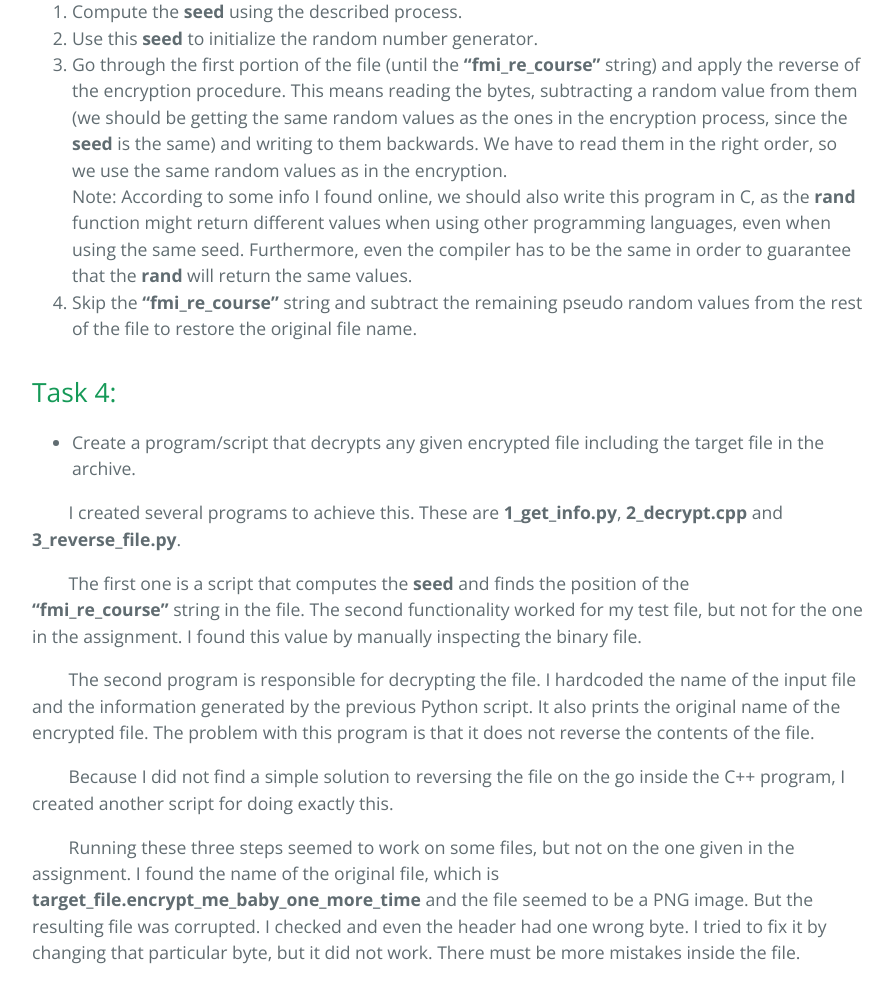
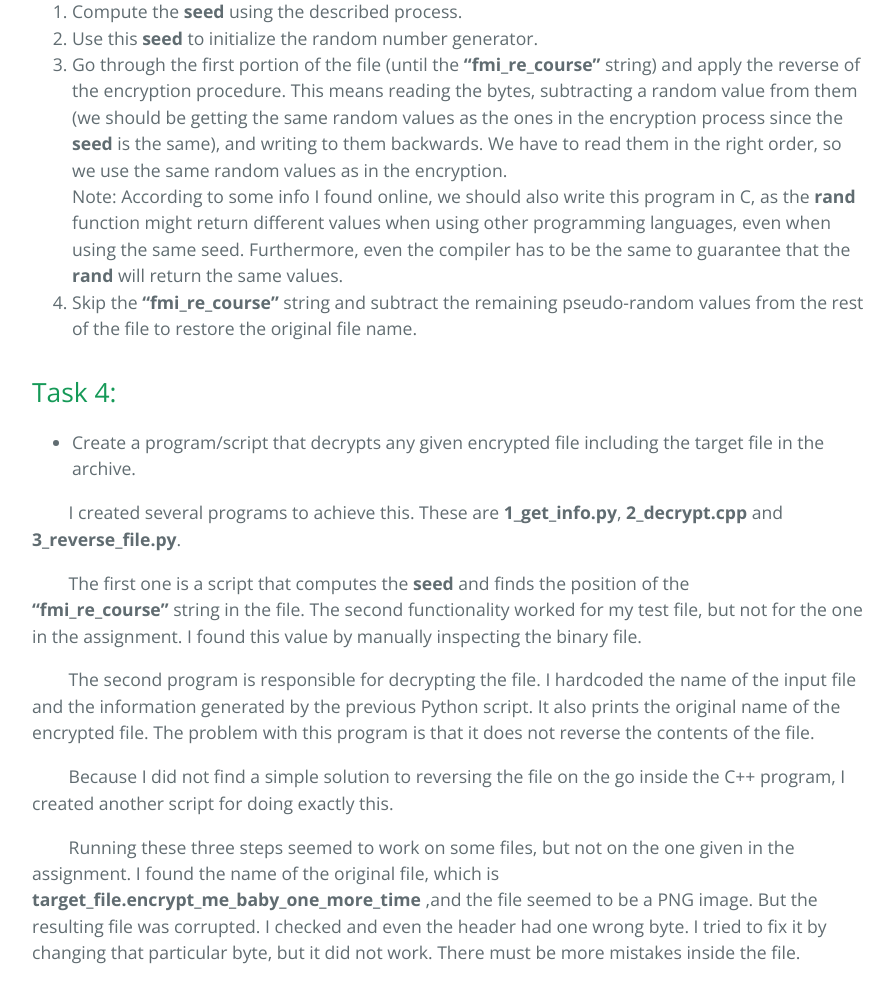
Before and after one commit to radudilirici/reverse-engineering, a Jekyll site: the page built from docs/index.html, in a window 1280 px wide and 1400 px high, scrolled down 11861 px. Shown: the part 208-1198 px from the top of the window, without its empty margins (192-1086 px from the left). Built offline with Jekyll 4.4.1, drawn with Linux system fonts in a browser that asks for light colours; some of the changed text lies outside the part shown.

Commit message:
Fix spelling problems

```diff
--- a/docs/index.html
+++ b/docs/index.html
@@ -25,7 +25,8 @@
 
 
   <p><span>&nbsp;&nbsp;&nbsp;&nbsp;&nbsp;&nbsp;&nbsp;&nbsp;In this
-      process I used </span><span class="c1">IDA Pro 7.0</span><span>&nbsp;on Windows 11 and </span><span class="c1">GNU
+      process, I used </span><span class="c1">IDA Pro 7.0</span><span>&nbsp;on Windows 11 and </span><span
+      class="c1">GNU
       gdb 13.1</span><span>&nbsp;on Kali Linux.</span></p>
 
   <h2><span>Task 1:</span></h2>
@@ -58,7 +59,7 @@
 
   <p><span>&nbsp;&nbsp;&nbsp;&nbsp;&nbsp;&nbsp;&nbsp;&nbsp;Entering </span><span class="c1">sub_401BA5
     </span><span>we see many variables
-      that are initialized. From the looks of it we can assume that this is actually a string. After transforming
+      that are initialized. From the looks of it, we can assume that this is actually a string. After transforming
       it to an array of characters it looks a little better, but the string itself doesn&rsquo;t have any
       meaning.</span></p>
   <p><span
@@ -68,7 +69,7 @@
         title=""></span></p>
   <p><span>&nbsp;&nbsp;&nbsp;&nbsp;&nbsp;&nbsp;&nbsp;&nbsp;One interesting function here is </span><span
       class="c1">sub_40152C </span><span>because the
-      rest of the method depends on its return value. At this point I also started using </span><span class="c1">gdb
+      rest of the method depends on its return value. At this point, I also started using </span><span class="c1">gdb
     </span><span>in a Linux environment and observed that this function always returned
     </span><span class="c1">0</span><span>&nbsp;and the program did nothing, or at least nothing
       noticeable.</span></p>
@@ -90,14 +91,14 @@
         alt="" src="images/image23.png"
         style="width: 550.50px; height: 539.95px; margin-left: 0.00px; margin-top: 0.00px; transform: rotate(0.00rad) translateZ(0px); -webkit-transform: rotate(0.00rad) translateZ(0px);"
         title=""></span></p>
-  <p><span>&nbsp;&nbsp;&nbsp;&nbsp;&nbsp;&nbsp;&nbsp;&nbsp;After some testing I confirmed
+  <p><span>&nbsp;&nbsp;&nbsp;&nbsp;&nbsp;&nbsp;&nbsp;&nbsp;After some testing, I confirmed
       that
-      this is actually the string that is checked to
+      this is the string that is checked to
       be a suffix for the file to be encrypted. I placed several such files that satisfy this condition on the
-      machine and noted that only the ones placed in the program&rsquo;s folder or in a nested folder were being
+      machine and noted that only the ones placed in the program&rsquo;s folder or a nested folder were being
       encrypted.</span></p>
 
-  <p><span>&nbsp;&nbsp;&nbsp;&nbsp;&nbsp;&nbsp;&nbsp;&nbsp;Analyzing the malware further I
+  <p><span>&nbsp;&nbsp;&nbsp;&nbsp;&nbsp;&nbsp;&nbsp;&nbsp;Further analyzing the malware I
       reached these conclusions:</span></p>
   <ul>
     <li class="li-bullet-0"><span>The function called by </span><span class="c1">main </span><span>(</span><span
@@ -171,7 +172,7 @@
       someone else, would not be a viable solution, as we&rsquo;d have to do this lots and lots of times. To
       counter this, I applied a patch to the binary and skipped the check altogether.</span></p>
   <p><span>&nbsp;&nbsp;&nbsp;&nbsp;&nbsp;&nbsp;&nbsp;&nbsp;The original program was going
-      through a loop 1000 times, but only checked for an
+      through a loop 1000 times but only checked for an
       external debugger only the first time. This was probably done to make it harder to bypass the mechanism
       dynamically.</span></p>
   <p><span
@@ -212,8 +213,8 @@
         title=""></span></p>
 
   <p><span>&nbsp;&nbsp;&nbsp;&nbsp;&nbsp;&nbsp;&nbsp;&nbsp;The encrypt_file method opens two files. One in
-      read mode and one in write mode. </span><span class="c1">IDA </span><span>used just one 128 bit variable for
-      both file names. These should be two separated strings, but </span><span class="c1">IDA </span><span>combined them
+      read mode and one in write mode. </span><span class="c1">IDA </span><span>used just one 128-bit variable for
+      both file names. These should be two separate strings, but </span><span class="c1">IDA </span><span>combined them
       because they were placed successively.</span></p>
   <p><span
       style="overflow: hidden; display: inline-block; margin: 0.00px 0.00px; border: 0.00px solid #000000; transform: rotate(0.00rad) translateZ(0px); -webkit-transform: rotate(0.00rad) translateZ(0px); width: 250.00px; height: 37.00px;"><img
@@ -226,7 +227,7 @@
         style="width: 601.70px; height: 94.67px; margin-left: 0.00px; margin-top: 0.00px; transform: rotate(0.00rad) translateZ(0px); -webkit-transform: rotate(0.00rad) translateZ(0px);"
         title=""></span></p>
 
-  <p><span>&nbsp;&nbsp;&nbsp;&nbsp;&nbsp;&nbsp;&nbsp;&nbsp;Although, it uses an array instead of
+  <p><span>&nbsp;&nbsp;&nbsp;&nbsp;&nbsp;&nbsp;&nbsp;&nbsp;Although it uses an array instead of
       two variables, this would be a better interpretation of the code:</span></p>
   <p><span
       style="overflow: hidden; display: inline-block; margin: 0.00px 0.00px; border: 0.00px solid #000000; transform: rotate(0.00rad) translateZ(0px); -webkit-transform: rotate(0.00rad) translateZ(0px); width: 343.00px; height: 29.00px;"><img
@@ -272,17 +273,17 @@
         class="c1">&lt;filename&gt;_temp</span><span>&nbsp;name).</span></li>
     <li class="li-bullet-0"><span>A function named </span><span class="c1">sub_40169A </span><span>is
         called.</span></li>
-    <li class="li-bullet-0"><span>The two files are closed. At this point the temporary file already has all the
+    <li class="li-bullet-0"><span>The two files are closed. At this point, the temporary file already has all the
         content inside it. Again, I observed this by placid breakpoints inside the debugger and checking the
-        status of the files. From this we can deduce that </span><span class="c1">sub_40169A </span><span>handles the
+        status of the files. From this, we can deduce that </span><span class="c1">sub_40169A </span><span>handles the
         encryption of the file.</span></li>
     <li class="li-bullet-0"><span>The </span><span class="c1">sub_4015F7 </span><span>method is
         called.</span></li>
     <li class="li-bullet-0"><span>The method </span><span class="c1">word_401842 </span><span>is called. When
-        opening this function inside </span><span class="c1">IDA</span><span>, we can&rsquo;t actually read its
+        opening this function inside </span><span class="c1">IDA</span><span>, we can&rsquo;t read its
         contents. Instead, we can only see some random data. But, by analyzing it dynamically we can observe
         that after the call, the temporary file no longer exists and instead a new file with a cryptic name
-        appears. For now I renamed it to </span><span class="c1">secret_function</span><span>.<br></span><span
+        appears. For now, I renamed it to </span><span class="c1">secret_function</span><span>.<br></span><span
         style="overflow: hidden; display: inline-block; margin: 0.00px 0.00px; border: 0.00px solid #000000; transform: rotate(0.00rad) translateZ(0px); -webkit-transform: rotate(0.00rad) translateZ(0px); width: 601.70px; height: 346.67px;"><img
           alt="" src="images/image9.png"
           style="width: 601.70px; height: 346.67px; margin-left: 0.00px; margin-top: 0.00px; transform: rotate(0.00rad) translateZ(0px); -webkit-transform: rotate(0.00rad) translateZ(0px);"
@@ -297,7 +298,7 @@
     </span><span>function seems to be the target of our current task so we&rsquo;ll take a look at it. We&rsquo;ll
       also rename it to </span><span class="c1">encrypt_to_temp_file</span><span>.</span></p>
   <p><span>&nbsp;&nbsp;&nbsp;&nbsp;&nbsp;&nbsp;&nbsp;&nbsp;Setting a breakpoint in </span><span
-      class="c1">gdb</span><span>&nbsp;just before calling it, we actually get a hint for the passed
+      class="c1">gdb</span><span>&nbsp;just before calling it, we get a hint for the passed
       parameters.</span></p>
   <p><span
       style="overflow: hidden; display: inline-block; margin: 0.00px 0.00px; border: 0.00px solid #000000; transform: rotate(0.00rad) translateZ(0px); -webkit-transform: rotate(0.00rad) translateZ(0px); width: 601.70px; height: 222.67px;"><img
@@ -308,7 +309,8 @@
       how these parameters are used I concluded that they are, in order:</span></p>
   <ul class="start">
     <li class="li-bullet-0"><span>A pointer to the original file.</span></li>
-    <li class="li-bullet-0"><span>The size of the original file. In this case </span><span class="c1">0x2a</span><span>,
+    <li class="li-bullet-0"><span>The size of the original file. In this case, </span><span
+        class="c1">0x2a</span><span>,
         which is </span><span class="c1">42</span><span>&nbsp;in
         decimal.</span></li>
     <li class="li-bullet-0"><span>The name of the original file.</span></li>
@@ -332,17 +334,17 @@
           alt="" src="images/image16.png"
           style="width: 601.70px; height: 142.67px; margin-left: 0.00px; margin-top: 0.00px; transform: rotate(0.00rad) translateZ(0px); -webkit-transform: rotate(0.00rad) translateZ(0px);"
           title=""></span></li>
-    <li class="li-bullet-0"><span>The string </span><span class="c1">&ldquo;fmi_re_couse&rdquo;</span><span>&nbsp;is
+    <li class="li-bullet-0"><span>The string </span><span class="c1">&ldquo;fmi_re_course&rdquo;</span><span>&nbsp;is
         written to the temporary
         file.<br></span><span
         style="overflow: hidden; display: inline-block; margin: 0.00px 0.00px; border: 0.00px solid #000000; transform: rotate(0.00rad) translateZ(0px); -webkit-transform: rotate(0.00rad) translateZ(0px); width: 601.70px; height: 125.33px;"><img
           alt="" src="images/image21.png"
           style="width: 601.70px; height: 125.33px; margin-left: 0.00px; margin-top: 0.00px; transform: rotate(0.00rad) translateZ(0px); -webkit-transform: rotate(0.00rad) translateZ(0px);"
           title=""></span><span><br>Using this information I could confirm that the first part of the
-        encrypted file is indeed a byte to byte correspondence to the original one. I ran the malware on files
+        encrypted file is indeed a byte-to-byte correspondence to the original one. I ran the malware on files
         of different sizes and noticed that the number of characters before </span><span
-        class="c1">&ldquo;fmi_re_couse&rdquo;</span><span>&nbsp;was the same as the number of
-        characters of the original file.</span></li>
+        class="c1">&ldquo;fmi_re_course&rdquo;</span><span>&nbsp;was the same as the number of
+        characters in the original file.</span></li>
     <li class="li-bullet-0"><span>The function goes through the name of the original file. It adds random values
         to each of the characters and writes the new values to the temporary file, just like in the first
         loop.<br></span><span
@@ -360,7 +362,7 @@
       The
       first one represents the contents of the
       original file, but each byte has a random value added to it. The second one is the </span><span
-      class="c1">&ldquo;fmi_re_couse&rdquo; </span><span>string. The last part represents the name of
+      class="c1">&ldquo;fmi_re_course&rdquo; </span><span>string. The last part represents the name of
       the original file, but each byte has a random value added to it, just like in the first part.</span></p>
   <hr style="page-break-before:always;display:none;">
 
@@ -383,7 +385,7 @@
   <p><span>&nbsp;&nbsp;&nbsp;&nbsp;&nbsp;&nbsp;&nbsp;&nbsp;This method sets the access permissions to
     </span><span class="c1">READ + WRITE + EXECUTE</span><span>&nbsp;(</span><span class="c1">7</span><span>&nbsp;as
       the numerical value) to a memory region. It then traverses the memory region of </span><span
-      class="c1">secret_function </span><span>and applies a </span><span class="c1">XOR </span><span>operation to
+      class="c1">secret_function </span><span>and applies an </span><span class="c1">XOR </span><span>operation to
       it. The memory is read </span><span class="c1">2</span><span>&nbsp;bytes at a time and each chunk is
     </span><span class="c1">XOR</span><span>ed with </span><span class="c1">0x42 </span><span>(</span><span
       class="c1">66</span><span>&nbsp;in decimal). We can see that it only affects this function because the
@@ -392,11 +394,11 @@
   <p><span>&nbsp;&nbsp;&nbsp;&nbsp;&nbsp;&nbsp;&nbsp;&nbsp;From this, we can deduce that </span><span
       class="c1">secret_function</span><span>&nbsp;is initially encrypted and this function decrypts it. It then
       encrypts it back after using the secret function. We&rsquo;ll call this function </span><span
-      class="c1">un_hide_secret_function</span><span>.We want to apply this decryption on the original
+      class="c1">un_hide_secret_function</span><span>. We want to apply this decryption on the original
       binary, so we can statically analyze the method.</span></p>
   <p><span>&nbsp;&nbsp;&nbsp;&nbsp;&nbsp;&nbsp;&nbsp;&nbsp;To achieve this, I ran the malware in
       debug mode and set a breakpoint just before the secret function was called. With the method decrypted in
-      memory, I dumped its contents to a file. I then wrote a script that replaces the encrypted memory zone with
+      memory, I dumped its contents into a file. I then wrote a script that replaces the encrypted memory zone with
       the bytes I previously dumped, i.e. the decrypted function.</span></p>
   <p><span
       style="overflow: hidden; display: inline-block; margin: 0.00px 0.00px; border: 0.00px solid #000000; transform: rotate(0.00rad) translateZ(0px); -webkit-transform: rotate(0.00rad) translateZ(0px); width: 596.56px; height: 399.73px;"><img
@@ -432,7 +434,7 @@
       this function, so I simulated it by writing a
       simple C program (</span><span class="c1">renaming.c</span><span>). The </span><span class="c1">new_name
     </span><span>string is the </span><span class="c1">generated_number</span><span>&nbsp;interpreted as
-      a hexadecimal, written backwards one byte at a time (two hex digits). </span></p>
+      hexadecimal, written backwards one byte at a time (two hex digits). </span></p>
   <p><span
       style="overflow: hidden; display: inline-block; margin: 0.00px 0.00px; border: 0.00px solid #000000; transform: rotate(0.00rad) translateZ(0px); -webkit-transform: rotate(0.00rad) translateZ(0px); width: 411.50px; height: 135.43px;"><img
         alt="" src="images/image13.png"
@@ -440,7 +442,7 @@
         title=""></span></p>
 
   <p><span>&nbsp;&nbsp;&nbsp;&nbsp;&nbsp;&nbsp;&nbsp;&nbsp;This process is reversible. From the name of the
-      file we can get the </span><span class="c1">generated_number</span><span>. And from this we can get the
+      file, we can get the </span><span class="c1">generated_number</span><span>. And from this, we can get the
     </span><span class="c1">seed</span><span>&nbsp;by computing the fourth root of </span><span
       class="c1">generated_number. </span><span>Note: </span><span class="c1">seed </span><span>is
       unsigned, thus always positive.</span></p>
@@ -462,15 +464,15 @@
     <li class="li-bullet-0"><span>Go through the first portion of the file (until the </span><span
         class="c1">&ldquo;fmi_re_course&rdquo;</span><span>&nbsp;string) and apply the reverse of the encryption
         procedure. This means reading the bytes, subtracting a random value from them (we should be getting the
-        same random values as the ones in the encryption process, since the </span><span class="c1">seed
-      </span><span>is the same) and writing to them backwards. We have to read them in the right order, so we use
+        same random values as the ones in the encryption process since the </span><span class="c1">seed
+      </span><span>is the same), and writing to them backwards. We have to read them in the right order, so we use
         the same random values as in the encryption.<br></span><span>Note</span><span>: According to
         some info I found online, we should also write this program in C, as the </span><span class="c1">rand
       </span><span>function might return different values when using other programming languages, even when using
-        the same seed. Furthermore, even the compiler has to be the same in order to guarantee that the
+        the same seed. Furthermore, even the compiler has to be the same to guarantee that the
       </span><span class="c1">rand </span><span>will return the same values.</span></li>
     <li class="li-bullet-0"><span>Skip the </span><span class="c1">&ldquo;fmi_re_course&rdquo; </span><span>string and
-        subtract the remaining pseudo random values from the rest of the file to restore
+        subtract the remaining pseudo-random values from the rest of the file to restore
         the original file name.</span></li>
   </ol>
   <h2><span>Task 4:</span></h2>
@@ -499,7 +501,7 @@
   <p><span>&nbsp;&nbsp;&nbsp;&nbsp;&nbsp;&nbsp;&nbsp;&nbsp;Running these three steps seemed to work on
       some files, but not on the one given in the
       assignment. I found the name of the original file, which is </span><span
-      class="c1">target_file.encrypt_me_baby_one_more_time</span><span>&nbsp;and the file seemed to be a PNG
+      class="c1">target_file.encrypt_me_baby_one_more_time</span><span>&nbsp;,and the file seemed to be a PNG
       image. But the resulting file was corrupted. I checked and even the header had one wrong byte. I tried to
       fix it by changing that particular byte, but it did not work. There must be more mistakes inside the
       file.</span></p>
```
Also changed, not shown: other parts of docs/index.html (+3 -3 lines).
